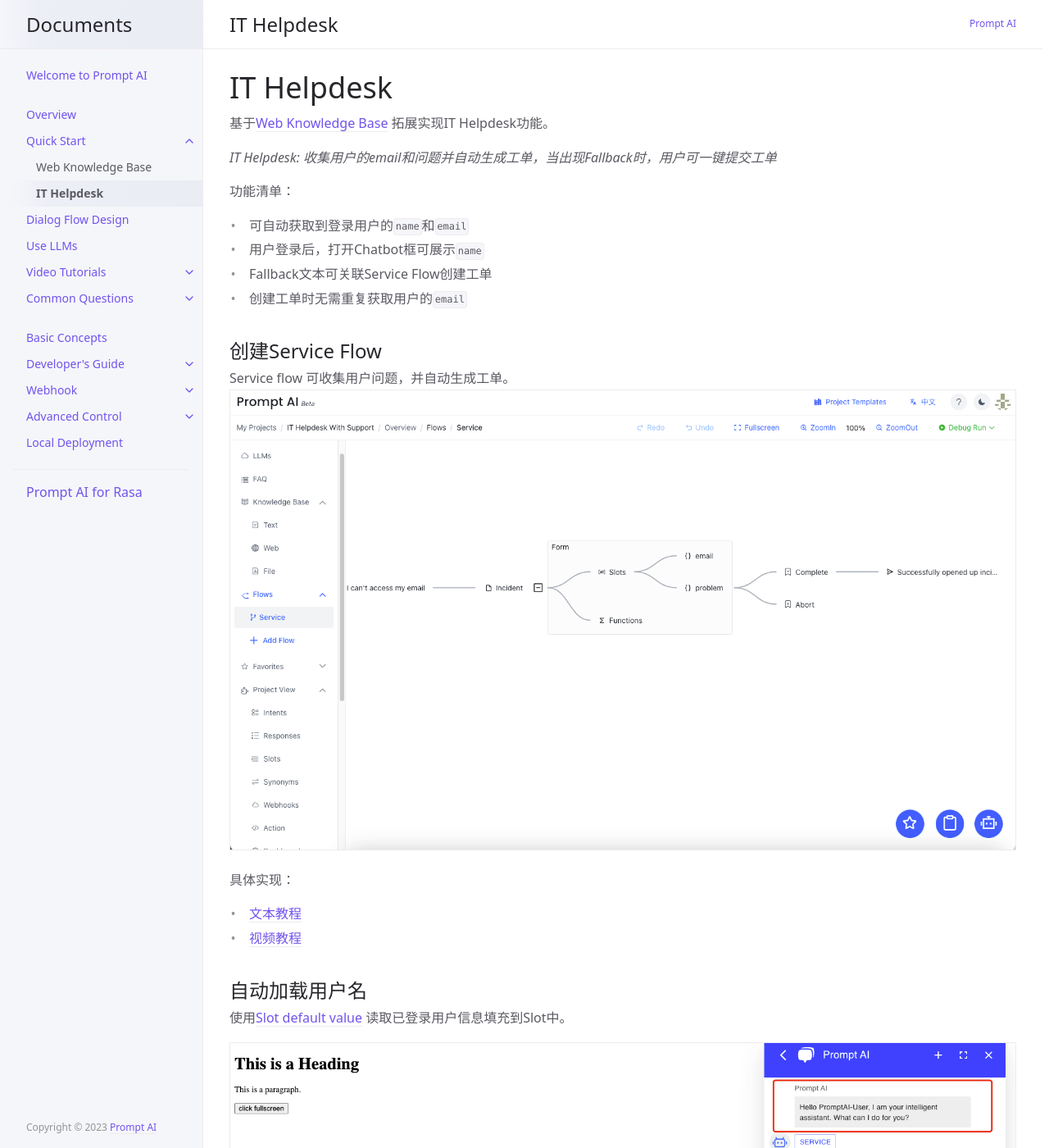
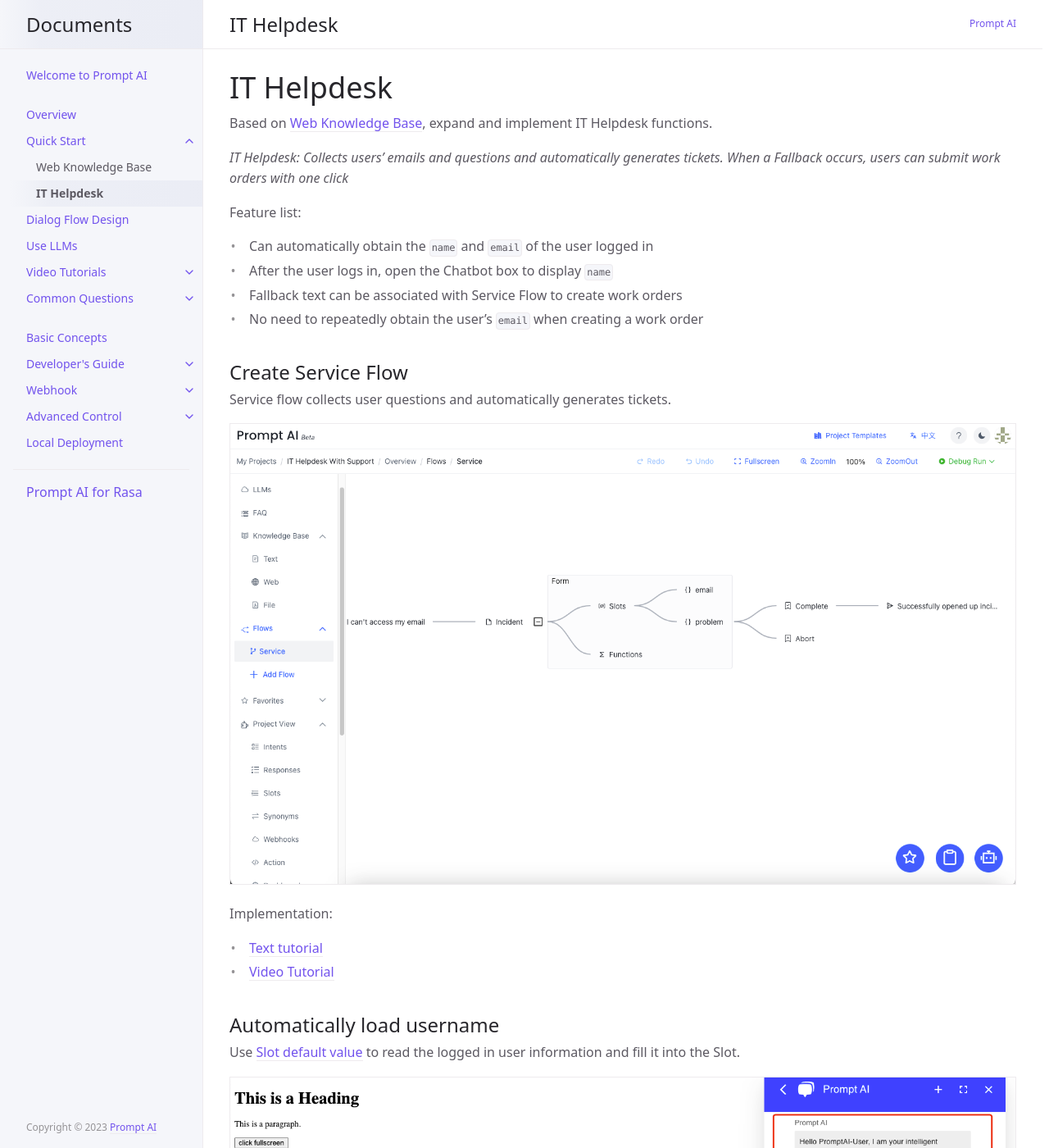
Before and after one commit to ws-cd/ws-cd.github.io, a Jekyll site: the page built from docs/quick_start/flow.md, in a window 1280 px wide and 1400 px high. Shown: the whole window at 82% size. Built offline with Jekyll 4.4.1, drawn with Linux system fonts in a browser that asks for light colours; some of the changed text lies outside the part shown.

Commit message:
1、translate to en

```diff
--- a/docs/quick_start/flow.md
+++ b/docs/quick_start/flow.md
@@ -6,58 +6,61 @@ nav_order: 2
 ---
 # IT Helpdesk
 
-基于[Web Knowledge Base](/docs/quick_start/knowledge_base/) 拓展实现IT Helpdesk功能。
+Based on [Web Knowledge Base](/docs/quick_start/knowledge_base/), expand and implement IT Helpdesk functions.
 
-*IT Helpdesk: 收集用户的email和问题并自动生成工单，当出现Fallback时，用户可一键提交工单*
+*IT Helpdesk: Collects users’ emails and questions and automatically generates tickets. When a Fallback occurs, users can submit work orders with one click*
 
-功能清单：
-- 可自动获取到登录用户的`name`和`email`
-- 用户登录后，打开Chatbot框可展示`name`
-- Fallback文本可关联Service Flow创建工单
-- 创建工单时无需重复获取用户的`email`
+Feature list:
+- Can automatically obtain the `name` and `email` of the user logged in
+- After the user logs in, open the Chatbot box to display `name`
+- Fallback text can be associated with Service Flow to create work orders
+- No need to repeatedly obtain the user's `email` when creating a work order
 
-## 创建Service Flow
-Service flow 可收集用户问题，并自动生成工单。
+## Create Service Flow
+
+Service flow collects user questions and automatically generates tickets.
+
 ![img.png](/assets/images/quick_start/flow/flow-01.png)
 
-具体实现：
-- [文本教程](/docs/tutorial/form/)
-- [视频教程](/docs/example/form/)
+Implementation:
+- [Text tutorial](/docs/tutorial/form/)
+- [Video Tutorial](/docs/example/form/)
 
-## 自动加载用户名
-使用[Slot default value](/docs/tutorial/slot_config/#default-value) 读取已登录用户信息填充到Slot中。
+## Automatically load username
+Use [Slot default value](/docs/tutorial/slot_config/#default-value) to read the logged in user information and fill it into the Slot.
 
 ![fill-slot-06.png](/assets/images/quick_start/flow/flow-02.png)
 
-当用户打开对话框时可展示当前用户的用户名。
+Displays the current user's username when the user opens the dialog box.
 
-具体实现
-- [文本教程](/docs/advance_control/fill_slots/)
+Implementation
+- [Text tutorial](/docs/advance_control/fill_slots/)
 
-填充结果：
+Slot values:
 - name : PromptAI-User
 - email: info@promptai.us
 
 ## Fallback
-当用户输入问题无法匹配到任何问题时，用户可选择提交工单。
 
-### Fallback连接到Service Flow
-1、依次点击`Overview-Fallback-Buttons for fallbacks-Add`为 fallback 添加Service Flow按钮
+When the user inputs a question that cannot match any question, the user can choose to submit a ticket.
+
+### Fallback connects to Service Flow
+1. Click `Overview-Fallback-Buttons for fallbacks-Add` to add Service Flow button to fallback.
 
 ![img.png](/assets/images/quick_start/flow/flow-03.png)
 
-2、修改Service Flow直接进入提交工单From
+2. Modify Service Flow and go directly to submit work orders From
 ![img_1.png](/assets/images/quick_start/flow/flow-04.png)
 
-3、修改Bot节点，展示`name`和`email`
+3. Modify the Bot node to display `name` and `email`
 ![img.png](/assets/images/quick_start/flow/flow-05.png)
 
-## 对话
-实现效果：
-- 1、自动获取到登录用户的`name`和`email`
-- 2、登录用户在欢迎语中展示`name`：PromptAI-User
-- 3、点击Fallback下方的`Service`按钮可直接提交工单
-- 4、提交工单是未重复询问`email`, 提交后展示自动填充的`info@promptai.us`
+## Run
+Realization effect:
+- 1. Automatically obtain the `name` and `email` of the logged in user
+- 2. The logged-in user displays `name` in the welcome message: PromptAI-User
+- 3. Click the `Service` button below Fallback to submit a work order directly
+- 4. Submitting a work order does not ask for `email` repeatedly. After submission, the automatically filled `info@promptai.us` is displayed.
 
 <table>
   <tr>
```
Also changed, not shown: docs/advance_control/fill_slots.md (+22 -24 lines), docs/quick_start/knowledge_base.md (+60 -63 lines).
